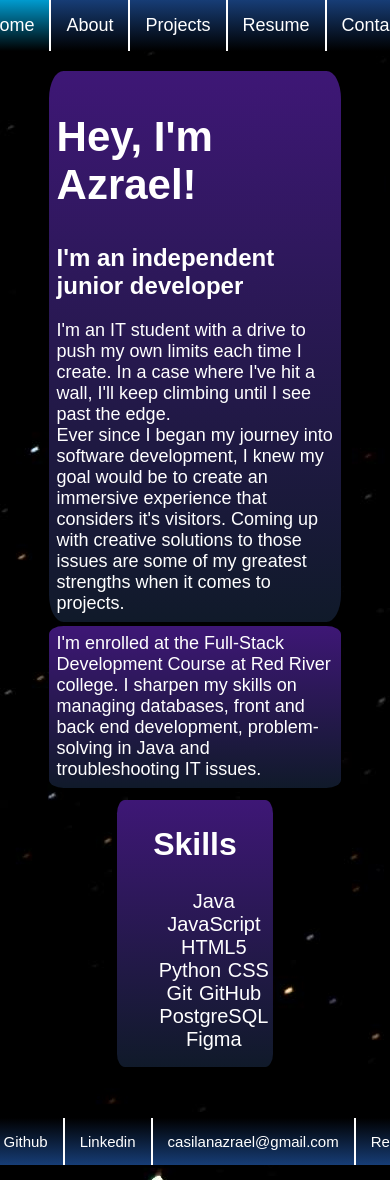
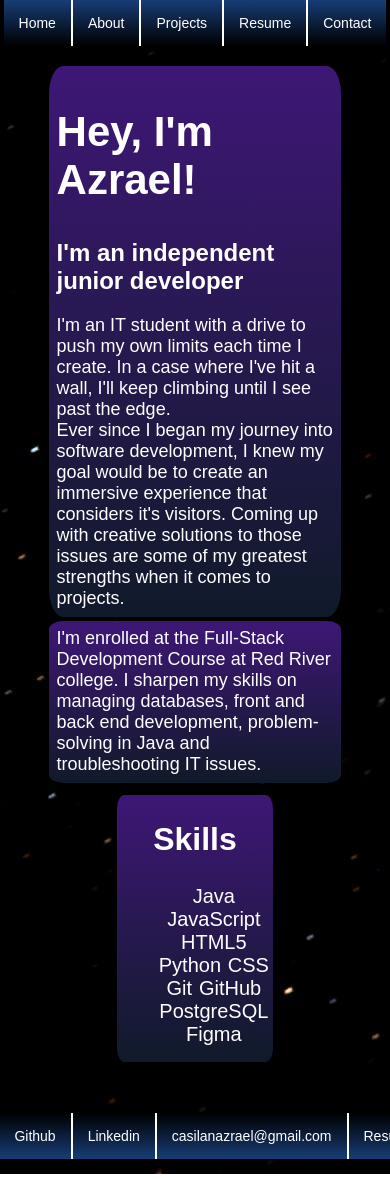
Before and after one commit to AzraellyCool/portfolio_project, a plain HTML site: page index.html in a window 390 px wide. Shown: the top 1180 px of the page. Drawn offline with Linux system fonts and the light colour scheme; a web font is replaced by a local one.

Commit message:
change query

```diff
--- a/style.css
+++ b/style.css
@@ -227,7 +227,7 @@ a{
     font-size: 25px;
 }
 
-@media(max-width:767px){
+@media(max-width:500px){
 
 
 	nav ul{
@@ -235,11 +235,20 @@ a{
 		justify-content: center;
 		flex-wrap: nowrap;
 	}
+    nav ul li{
+        font-size: 14px;
+
+    }
+
+    footer ul li{
+        font-size: 14px;
+    }
 
     #projects section{
 
         margin: auto;
         margin-top: 1%;
+        width: 85%;
     }
     #projects section img{
         width: 230px;
```
